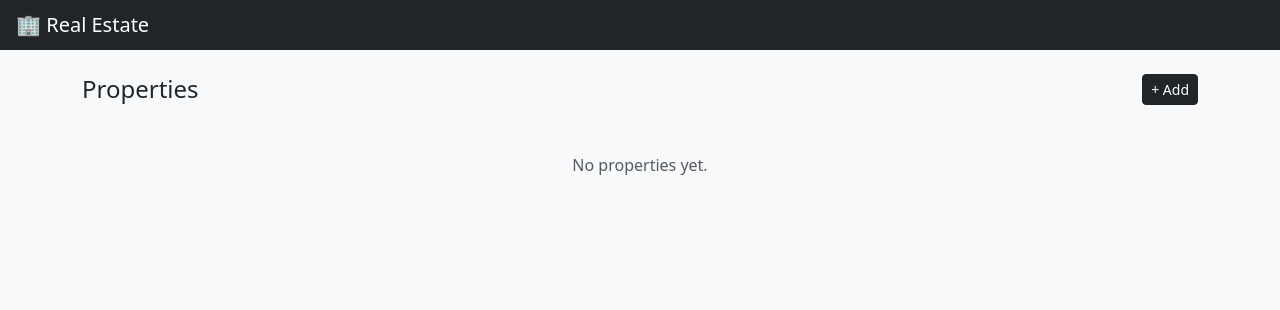
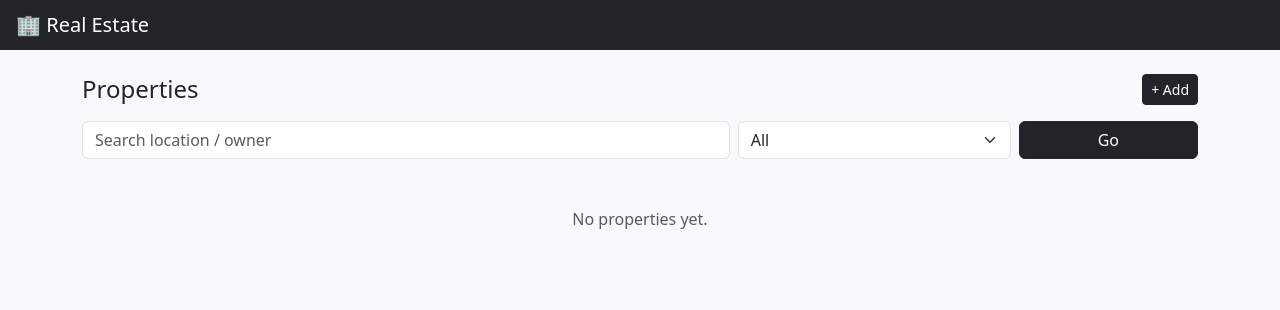
Before and after one commit to nikhilsharma/realestate-mvp, a Flask app: template templates/dashboard.html in a window 1280 px wide. Shown: the top 310 px of the page. Run offline with Flask 3, Linux system fonts and the light colour scheme; the template is opened without the code that fills it, so the values that code supplies are empty; some libraries are stand-ins or nearby versions.

Commit message:
Add search, filter, status badge and click-to-call feature

```diff
--- a/templates/dashboard.html
+++ b/templates/dashboard.html
@@ -9,6 +9,30 @@
     <a href="/add-property" class="btn btn-dark btn-sm">+ Add</a>
 </div>
 
+<form method="GET" class="row g-2 mb-3">
+
+    <div class="col-7">
+        <input type="text"
+               name="search"
+               class="form-control"
+               placeholder="Search location / owner"
+               value="{{ search or '' }}">
+    </div>
+
+    <div class="col-3">
+        <select name="mode" class="form-select">
+            <option value="">All</option>
+            <option value="Rent" {% if mode == "Rent" %}selected{% endif %}>Rent</option>
+            <option value="Sale" {% if mode == "Sale" %}selected{% endif %}>Sale</option>
+        </select>
+    </div>
+
+    <div class="col-2">
+        <button class="btn btn-dark w-100">Go</button>
+    </div>
+
+</form>
+
 {% if properties %}
     <div class="row">
         {% for property in properties %}
@@ -17,6 +41,12 @@
                 <div class="card-body">
                     <h6 class="fw-bold mb-1">
                         {{ property[1] }} - {{ property[2] }}
+
+                        {% if property[8] == "Available" %}
+                            <span class="badge bg-success">Available</span>
+                        {% else %}
+                            <span class="badge bg-secondary">Closed</span>
+                        {% endif %}
                     </h6>
 
                     <div class="text-muted small mb-2">
@@ -35,7 +65,14 @@
 
                     <div class="small">
                         Owner: {{ property[6] }} <br>
-                        📞 {{ property[7] }}
+                        <a href="tel:{{ property[7] }}" class="text-decoration-none">
+                            📞 {{ property[7] }}
+                        </a>
+                    </div>
+                    <div class="mt-2 text-end">
+                        <small class="text-muted">
+                            Added {{ property[9] }}
+                        </small>
                     </div>
                 </div>
             </div>
```
Also changed, not shown: app/models/property_model.py (+19 -4 lines), app/routes.py (+13 -3 lines).
